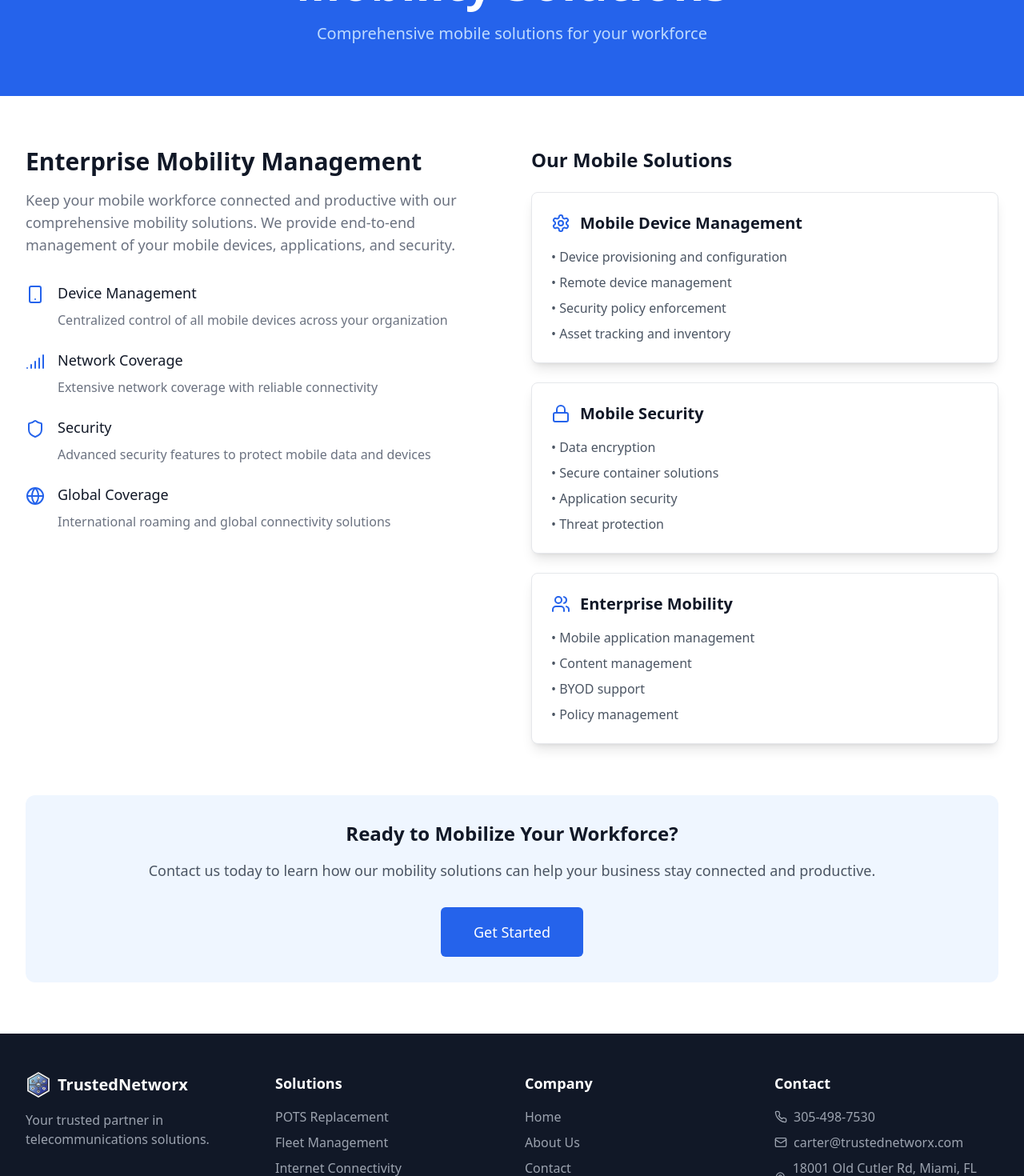
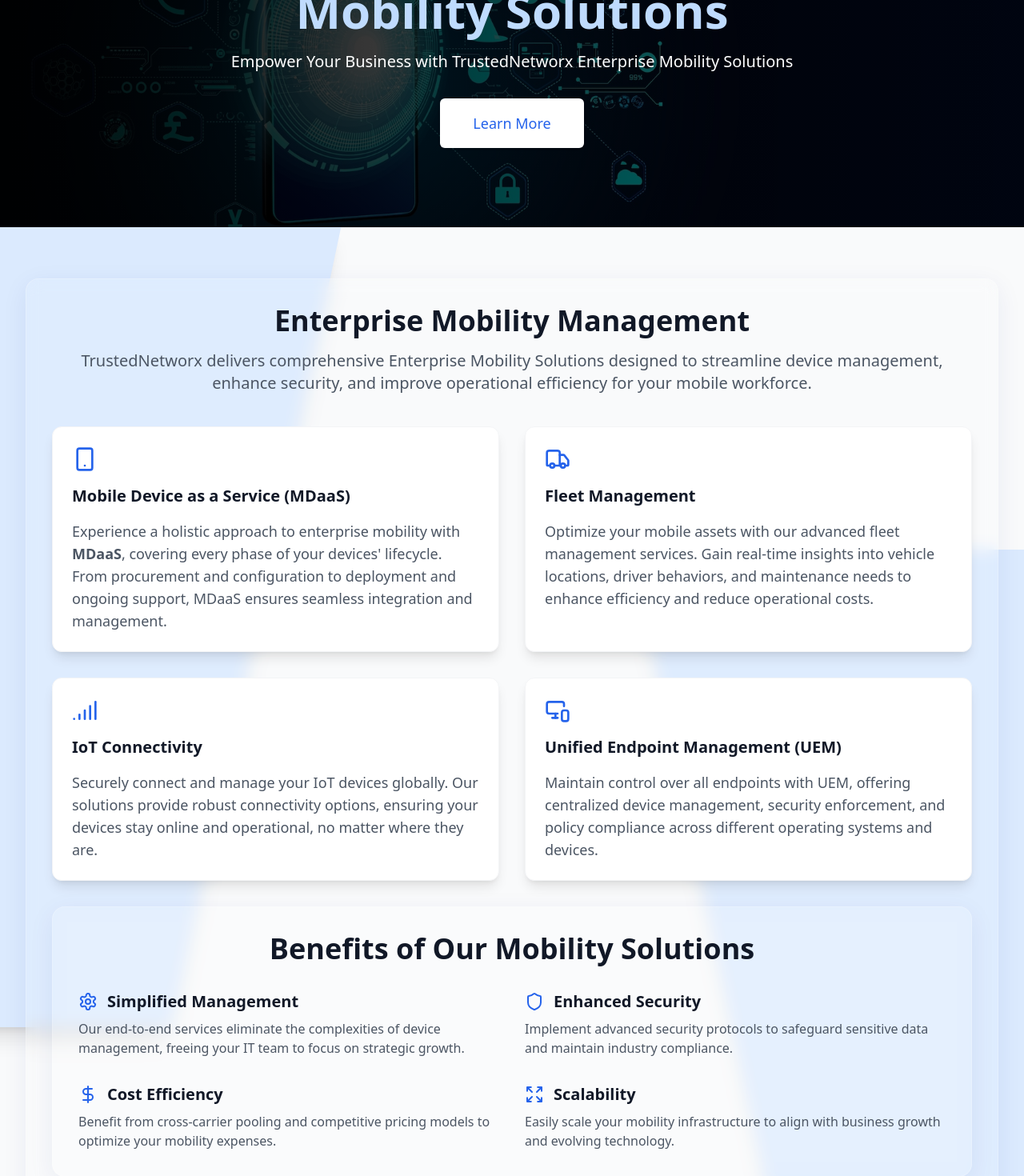
Before and after one commit to dezolent/trustednetworx, a React (Vite) app: page /mobility-solutions in a window 1280 px wide. Shown: the part 180-1650 px from the top of the page at 80% size. Built offline with nearby package versions, Linux system fonts and the light colour scheme.

Commit message:
Mobility Solutions Page

```diff
--- a/src/pages/MobilitySolutions.tsx
+++ b/src/pages/MobilitySolutions.tsx
@@ -1,125 +1,184 @@
 import React from 'react';
-import { Smartphone, Signal, Shield, Globe, Zap, Lock, Settings, Users } from 'lucide-react';
+import {
+  Smartphone,
+  Truck,
+  Signal,
+  Shield,
+  Settings,
+  DollarSign,
+  Expand,
+  MonitorSmartphone
+} from 'lucide-react';
 import { Link } from 'react-router-dom';
 
 const MobilitySolutions = () => {
   return (
-    <div className="bg-white">
+      <div className="bg-gray-50">
         {/* Hero Section */}
-      <div className="relative bg-blue-600 py-16">
+        <div className="relative min-h-[400px] flex items-center">
+          {/* Background Image */}
+          <div className="absolute inset-0 z-0" style={{
+            backgroundImage: 'url(/Mobility-Solutions.jpg)',
+            backgroundPosition: 'center',
+            backgroundSize: 'cover',
+            backgroundRepeat: 'no-repeat'
+          }}>
+            {/* Overlay */}
+            <div className="absolute inset-0 bg-gradient-to-r from-black/95 to-black/50"/>
+          </div>
+
+          <div className="relative z-10 w-full">
             <div className="max-w-7xl mx-auto px-4 sm:px-6 lg:px-8">
               <div className="text-center">
-            <h1 className="text-4xl font-extrabold text-white sm:text-5xl md:text-6xl">
+                <h1 className="text-4xl font-extrabold text-blue-200 sm:text-5xl md:text-6xl">
                   Mobility Solutions
                 </h1>
-            <p className="mt-3 max-w-md mx-auto text-base text-blue-200 sm:text-lg md:mt-5 md:text-xl md:max-w-3xl">
-              Comprehensive mobile solutions for your workforce
+                <p className="mt-3 max-w-md mx-auto text-base text-white sm:text-lg md:mt-5 md:text-xl md:max-w-3xl">
+                  Empower Your Business with TrustedNetworx Enterprise Mobility Solutions
                 </p>
+                <div className="mt-5 sm:mt-8 sm:flex justify-center">
+                  <div className="rounded-md shadow">
+                    <Link to="mailto:carter@trustednetworx"
+                          className="w-full flex items-center justify-center px-8 py-3 border border-transparent text-base font-medium rounded-md text-blue-600 bg-white hover:bg-blue-50 md:py-4 md:text-lg md:px-10">
+                      Learn More
+                    </Link>
                   </div>
                 </div>
-      </div>
-
-      <div className="max-w-7xl mx-auto px-4 sm:px-6 lg:px-8 py-16">
-        <div className="grid grid-cols-1 lg:grid-cols-2 gap-12">
-          <div>
-            <h2 className="text-3xl font-extrabold text-gray-900">Enterprise Mobility Management</h2>
-            <p className="mt-4 text-lg text-gray-500">
-              Keep your mobile workforce connected and productive with our comprehensive mobility solutions. We provide end-to-end management of your mobile devices, applications, and security.
-            </p>
-
-            <div className="mt-8 space-y-6">
-              <div className="flex items-start">
-                <Smartphone className="h-6 w-6 text-blue-600 flex-shrink-0 mt-1" />
-                <div className="ml-4">
-                  <h3 className="text-lg font-medium text-gray-900">Device Management</h3>
-                  <p className="mt-2 text-gray-500">Centralized control of all mobile devices across your organization</p>
-                </div>
-              </div>
-
-              <div className="flex items-start">
-                <Signal className="h-6 w-6 text-blue-600 flex-shrink-0 mt-1" />
-                <div className="ml-4">
-                  <h3 className="text-lg font-medium text-gray-900">Network Coverage</h3>
-                  <p className="mt-2 text-gray-500">Extensive network coverage with reliable connectivity</p>
-                </div>
-              </div>
-
-              <div className="flex items-start">
-                <Shield className="h-6 w-6 text-blue-600 flex-shrink-0 mt-1" />
-                <div className="ml-4">
-                  <h3 className="text-lg font-medium text-gray-900">Security</h3>
-
-                  <p className="mt-2 text-gray-500">Advanced security features to protect mobile data and devices</p>
-                </div>
-              </div>
-
-              <div className="flex items-start">
-                <Globe className="h-6 w-6 text-blue-600 flex-shrink-0 mt-1" />
-                <div className="ml-4">
-                  <h3 className="text-lg font-medium text-gray-900">Global Coverage</h3>
-                  <p className="mt-2 text-gray-500">International roaming and global connectivity solutions</p>
               </div>
             </div>
           </div>
         </div>
 
-          <div className="space-y-6">
-            <h3 className="text-2xl font-bold text-gray-900 mb-6">Our Mobile Solutions</h3>
+        <div className="relative">
+          {/* Background decorative elements */}
+          <div className="absolute inset-0 overflow-hidden pointer-events-none">
+            <div
+                className="absolute top-0 left-0 right-0 h-px bg-gradient-to-r from-transparent via-gray-200 to-transparent">
+            </div>
+            <div className="absolute shadow-xl w-1/2 h-[1000px] bg-blue-100 -skew-x-12 -left-1/4"></div>
+            <div className="absolute shadow-xl w-1/2 h-full bg-blue-100 skew-x-12 -right-1/4 top-1/4"></div>
+          </div>
 
-            <div className="bg-white p-6 rounded-lg shadow-lg border border-gray-200">
-              <div className="flex items-center mb-4">
-                <Settings className="h-6 w-6 text-blue-600 mr-3" />
-                <h4 className="text-xl font-semibold text-gray-900">Mobile Device Management</h4>
+          <div className="relative max-w-7xl mx-auto px-4 sm:px-6 lg:px-8 py-16">
+            <div className="space-y-16">
+              {/* Transform Your Communications Section */}
+              <div className="glass-morphism rounded-2xl p-8 text center">
+                <h2 className="text-3xl font-extrabold text-gray-900 sm:text-4xl text-center">
+                  Enterprise Mobility Management
+                </h2>
+                <p className="mt-4 text-xl text-gray-600 text-center">
+                  TrustedNetworx delivers comprehensive Enterprise Mobility Solutions designed to streamline device management, enhance security, and improve operational efficiency for your mobile workforce.
+                </p>
+
+                <div className="mt-10 grid grid-cols-1 gap-8 md:grid-cols-2 lg:grid-cols-2">
+                  <div className="bg-white p-6 rounded-xl shadow-lg border border-gray-100">
+                    <div className="text-blue-600 mb-4">
+                      <Smartphone size={32}/>
                     </div>
+                    <h3 className="text-xl font-bold text-gray-900 mb-2">Mobile Device as a Service (MDaaS)</h3>
+                    <p className="mt-4 text-lg text-gray-600">
+                      Experience a holistic approach to enterprise mobility with <b>MDaaS</b>, covering every phase of your devices' lifecycle. From procurement and configuration to deployment and ongoing support, MDaaS ensures seamless integration and management.
+                    </p>
+                  </div>
+
+                  <div className="bg-white p-6 rounded-xl shadow-lg border border-gray-100">
+                    <div className="text-blue-600 mb-4">
+                      <Truck size={32}/>
+                    </div>
+                    <h3 className="text-xl font-bold text-gray-900 mb-2">Fleet Management</h3>
                     <ul className="text-gray-600 space-y-2">
-                <li>• Device provisioning and configuration</li>
-                <li>• Remote device management</li>
-                <li>• Security policy enforcement</li>
-                <li>• Asset tracking and inventory</li>
+                      <p className="mt-4 text-lg text-gray-600">
+                        Optimize your mobile assets with our advanced <a href="/fleet-management">fleet management services</a>.
+                        Gain real-time insights into vehicle locations, driver behaviors, and maintenance needs to enhance efficiency and reduce operational costs.
+                      </p>
                     </ul>
                   </div>
 
-            <div className="bg-white p-6 rounded-lg shadow-lg border border-gray-200">
-              <div className="flex items-center mb-4">
-                <Lock className="h-6 w-6 text-blue-600 mr-3" />
-                <h4 className="text-xl font-semibold text-gray-900">Mobile Security</h4>
+                  <div className="bg-white p-6 rounded-xl shadow-lg border border-gray-100">
+                    <div className="text-blue-600 mb-4">
+                      <Signal size={32}/>
                     </div>
-              <ul className="text-gray-600 space-y-2">
-                <li>• Data encryption</li>
-                <li>• Secure container solutions</li>
-                <li>• Application security</li>
-                <li>• Threat protection</li>
-              </ul>
+                    <h3 className="text-xl font-bold text-gray-900 mb-2">IoT Connectivity</h3>
+                    <p className="mt-4 text-lg text-gray-600">
+                      Securely connect and manage your IoT devices globally.
+                      Our solutions provide robust connectivity options, ensuring your devices stay online and operational, no matter where they are.
+                    </p>
                   </div>
 
-            <div className="bg-white p-6 rounded-lg shadow-lg border border-gray-200">
-              <div className="flex items-center mb-4">
-                <Users className="h-6 w-6 text-blue-600 mr-3" />
-                <h4 className="text-xl font-semibold text-gray-900">Enterprise Mobility</h4>
+                  <div className="bg-white p-6 rounded-xl shadow-lg border border-gray-100">
+                    <div className="text-blue-600 mb-4">
+                      <MonitorSmartphone size={32}/>
                     </div>
-              <ul className="text-gray-600 space-y-2">
-                <li>• Mobile application management</li>
-                <li>• Content management</li>
-                <li>• BYOD support</li>
-                <li>• Policy management</li>
-              </ul>
+                    <h3 className="text-xl font-bold text-gray-900 mb-2">Unified Endpoint Management (UEM)</h3>
+                    <p className="mt-4 text-lg text-gray-600">
+                      Maintain control over all endpoints with UEM, offering centralized device management, security enforcement, and policy compliance across different operating systems and devices.
+                    </p>
+                  </div>
+                </div>
+
+                {/* Benefits Section*/}
+                <div className="mt-8 glass-morphism rounded-2xl p-8">
+                  <h3 className="text-3xl sm:text-4xl font-extrabold text-gray-900 mb-8 text-center">Benefits of Our Mobility Solutions</h3>
+                  <div className="grid grid-cols-1 md:grid-cols-2 gap-8">
+                    <div>
+                      <div className="flex items-center mb-2">
+                        <Settings className="h-6 w-6 text-blue-600 mr-3"/>
+                        <h4 className="text-xl font-bold text-gray-900">Simplified Management</h4>
+                      </div>
+                      <p className="text-gray-600">
+                        Our end-to-end services eliminate the complexities of device management, freeing your IT team to focus on strategic growth.
+                      </p>
+                    </div>
+                    <div>
+                      <div className="flex items-center mb-2">
+                        <Shield className="h-6 w-6 text-blue-600 mr-3"/>
+                        <h4 className="text-xl font-bold text-gray-900">Enhanced Security</h4>
+                      </div>
+                      <p className="text-gray-600">
+                        Implement advanced security protocols to safeguard sensitive data and maintain industry compliance.
+                      </p>
+                    </div>
+                    <div>
+                      <div className="flex items-center mb-2">
+                        <DollarSign className="h-6 w-6 text-blue-600 mr-3"/>
+                        <h4 className="text-xl font-bold text-gray-900">Cost Efficiency</h4>
+                      </div>
+                      <p className="text-gray-600">
+                        Benefit from cross-carrier pooling and competitive pricing models to optimize your mobility expenses.
+                      </p>
+                    </div>
+                    <div>
+                      <div className="flex items-center mb-2">
+                        <Expand className="h-6 w-6 text-blue-600 mr-3"/>
+                        <h4 className="text-xl font-bold text-gray-900">Scalability</h4>
+                      </div>
+                      <p className="text-gray-600">
+                        Easily scale your mobility infrastructure to align with business growth and evolving technology.
+                      </p>
+                    </div>
+                  </div>
+                </div>
               </div>
             </div>
           </div>
 
           {/* CTA Section */}
-        <div className="mt-16 bg-blue-50 rounded-xl p-8">
+          <div className="relative max-w-7xl px-4 sm:px-6 lg:px-8 mx-auto pb-16">
+            <div className="space-y-16">
+              <div
+                  className="bg-gradient-to-r from-blue-500 to-blue-600 rounded-xl p-8 shadow-xl border border-gray-200">
                 <div className="text-center">
-            <h3 className="text-2xl font-bold text-gray-900 mb-4">Ready to Mobilize Your Workforce?</h3>
-            <p className="text-lg text-gray-600 mb-8">
-              Contact us today to learn how our mobility solutions can help your business stay connected and productive.
+                  <h3 className="text-2xl font-bold text-white mb-4">
+                    Ready to Mobilize Your Enterprise?
+                  </h3>
+                  <p className="text-lg text-blue-100 mb-8">
+                    Partner with TrustedNetworx to transform your enterprise mobility strategy—ensuring your workforce stays connected, productive, and secure in today's fast-paced business environment.
                   </p>
-            <Link
-              to="mailto:carter@trustednetworx.com"
-              className="inline-flex items-center justify-center px-8 py-3 border border-transparent text-base font-medium rounded-md text-white bg-blue-600 hover:bg-blue-700 md:py-4 md:text-lg md:px-10"
-            >
-              Get Started
-            </Link>
+                  <a
+                      className="inline-flex items-center justify-center px-8 py-3 border border-transparent text-base font-medium rounded-md text-blue-600 bg-white hover:bg-blue-50 md:py-4 md:text-lg md:px-10 transition-colors duration-300"
+                      href="mailto:carter@trustednetworx.com">Get Started</a>
+                </div>
+              </div>
             </div>
           </div>
         </div>
```
Also changed, not shown: public/Mobility-Solutions.jpg (added). Lines whose indentation alone changed are shown as unchanged.
